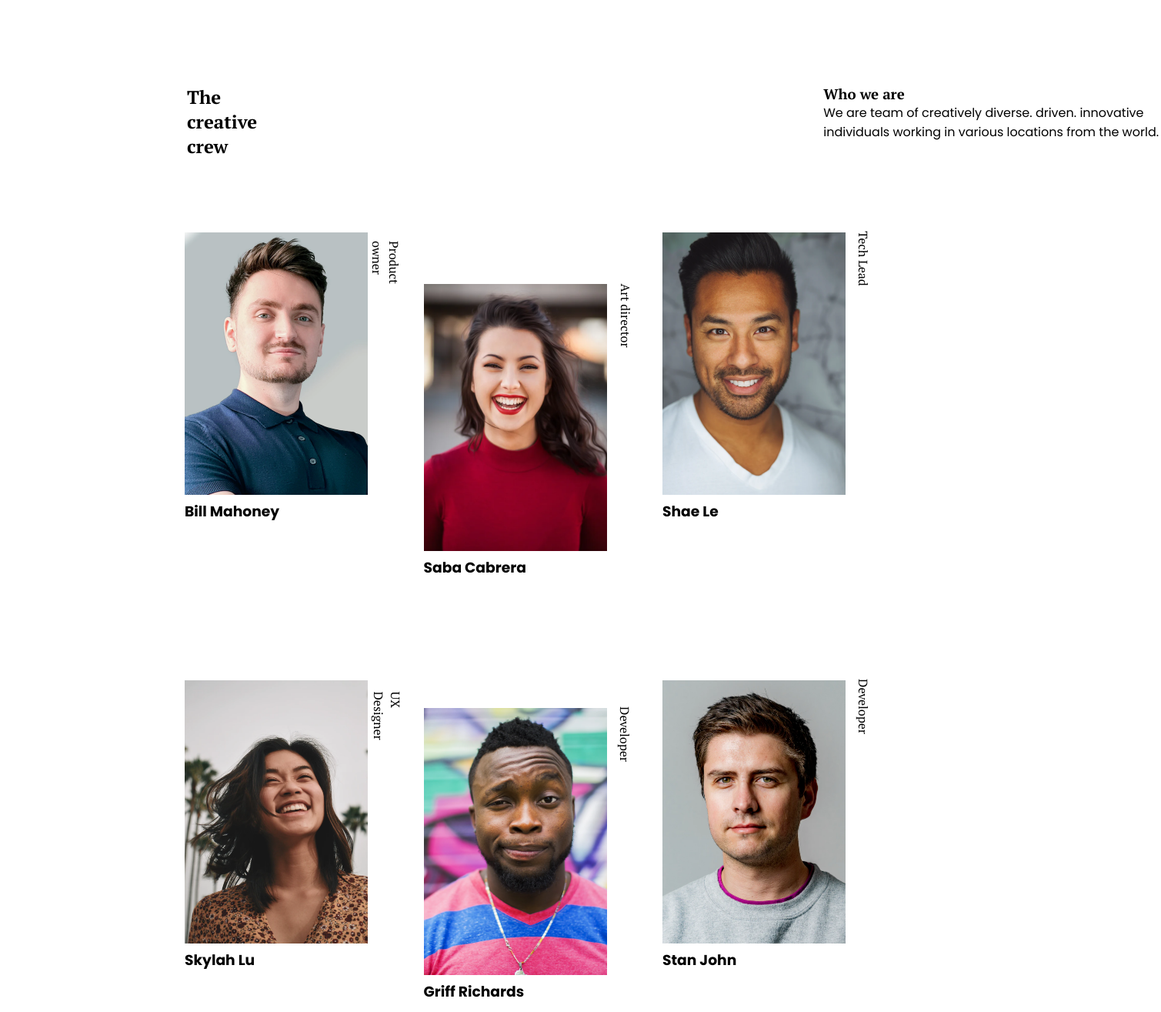
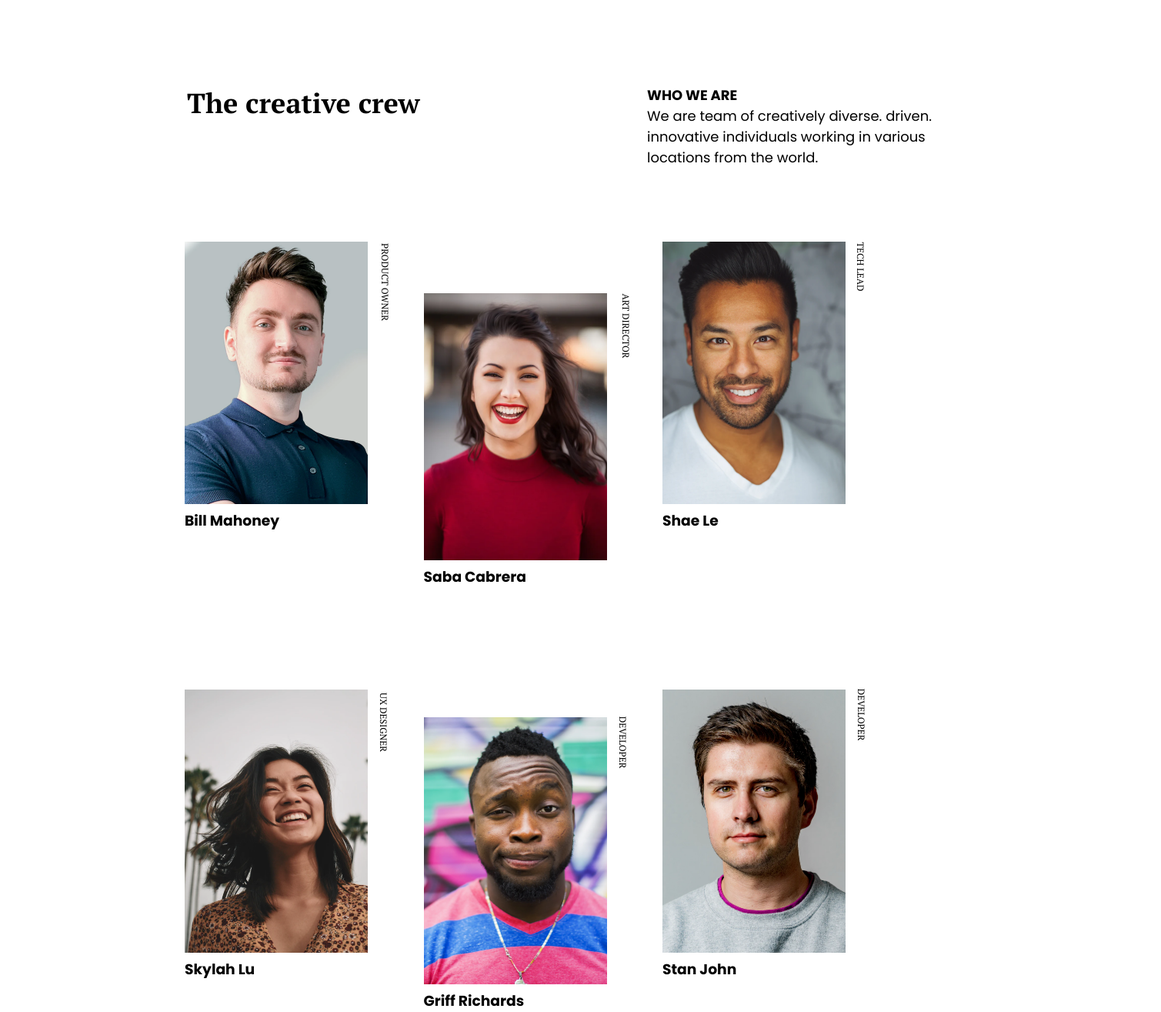
Before and after one commit to sinon-waren/My-Team-Page-Master, a plain HTML site: page index.html in a window 1280 px wide. Shown: the whole page at 77% size, 1509 px wide, since content can reach past the window. Drawn offline with Linux system fonts and the light colour scheme.

Commit message:
Fix position elements and space elements

```diff
--- a/index.html
+++ b/index.html
@@ -16,17 +16,17 @@
   <section class="who-we-are-section">
     <h1>The creative crew</h1>
     <div class="who-we-are">
-      <h3>Who we are</h3>
+      <h3>WHO WE ARE</h3>
       <p>We are team of creatively diverse. driven. innovative individuals working in various locations from the world.</p>
     </div>
   </section>
   <section class="profil-img-team">
-    <div class="profil-img-first"><img src="./images/photo1.png" alt="profil Product owner image" srcset=""> <h3>Bill Mahoney</h3> <span>Product owner</span></div>
-    <div class="profil-img-second"><img src="./images/photo2.png" alt="profil Art director image" srcset=""> <h3>Saba Cabrera</h3> <span>Art director</span></div>
-    <div class="profil-img-third"><img src="./images/photo3.png" alt="profil Tech Lead image" srcset=""> <h3>Shae Le</h3> <span>Tech Lead</span></div>
-    <div class="profil-img-fourth"><img src="./images/photo4.png" alt="profil UX Designer image" srcset=""> <h3>Skylah Lu</h3> <span>UX Designer</span></div>
-    <div class="profil-img-fith"><img src="./images/photo5.png" alt="profil Developer image" srcset=""> <h3>Griff Richards</h3> <span>Developer</span></div>
-    <div class="profil-imgs-sixth"><img src="./images/photo6.png" alt="profil Developer image" srcset=""> <h3>Stan John</h3> <span>Developer</span></div>
+    <div class="profil-img-first"><img src="./images/photo1.png" alt="profil Product owner image" srcset=""> <h3>Bill Mahoney</h3> <span>PRODUCT OWNER</span></div>
+    <div class="profil-img-second"><img src="./images/photo2.png" alt="profil Art director image" srcset=""> <h3>Saba Cabrera</h3> <span>ART DIRECTOR</span></div>
+    <div class="profil-img-third"><img src="./images/photo3.png" alt="profil Tech Lead image" srcset=""> <h3>Shae Le</h3> <span>TECH LEAD</span></div>
+    <div class="profil-img-fourth"><img src="./images/photo4.png" alt="profil UX Designer image" srcset=""> <h3>Skylah Lu</h3> <span>UX DESIGNER</span></div>
+    <div class="profil-img-fith"><img src="./images/photo5.png" alt="profil Developer image" srcset=""> <h3>Griff Richards</h3> <span>DEVELOPER</span></div>
+    <div class="profil-imgs-sixth"><img src="./images/photo6.png" alt="profil Developer image" srcset=""> <h3>Stan John</h3> <span>DEVELOPER</span></div>
   </section>
 
 
--- a/styles/style.css
+++ b/styles/style.css
@@ -7,7 +7,7 @@ body {
     font-family: "Poppins", sans-serif;
 }
 
-.who-we-are h3, h1, span {
+ h1, span {
     font-family: "PT Serif", serif;
 }
 
@@ -15,21 +15,22 @@ body {
     margin-top: 110px;
     display: flex;
     margin-bottom: 96px;
+    justify-content: space-between;
 
 }
 
 h1 {
     margin-left: 243px;
-    width: 278px;
+    font-size: 36px;
 }
 
-.who-we-are {
-    margin-left: 736px;
-
+.who-we-are h3 {
+    font-size: 18px;
 }
 
 .who-we-are p {
     width: 439px;
+    font-size: 18px;
 }
 
 img {
@@ -39,7 +40,6 @@ img {
 
 .profil-img-team {
     display: flex;
-    /* justify-content: flex-start; */
     justify-content: space-between;
     flex-wrap: wrap;
     margin-left: 240px;
@@ -66,17 +66,21 @@ img {
     position: absolute;
     display: inline-block;
     transform: rotate(90deg);
-    width: 102px;
-    top: 40px;
+    top: 45px;
     left: 210px;
+    font-size: 12px;
+    font-weight: 400;
+    white-space: nowrap;
 }
 
 .profil-img-second span {
     position: absolute;
     display: inline-block;
     transform: rotate(90deg);
-    top: 30px;
+    top: 35px;
     left: 220px;
+    font-size: 12px;
+    font-weight: 400;
 }
 
 .profil-img-fourth span {
@@ -85,6 +89,8 @@ img {
     transform: rotate(90deg);
     top: 35px;
     left: 220px;
+    font-size: 12px;
+    font-weight: 400;
 }
 
 
@@ -93,6 +99,8 @@ img {
     position: absolute;
     display: inline-block;
     transform: rotate(90deg);
-    top: 23px;
+    top: 25px;
     left: 225px;
+    font-size: 12px;
+    font-weight: 400;
 }
```
